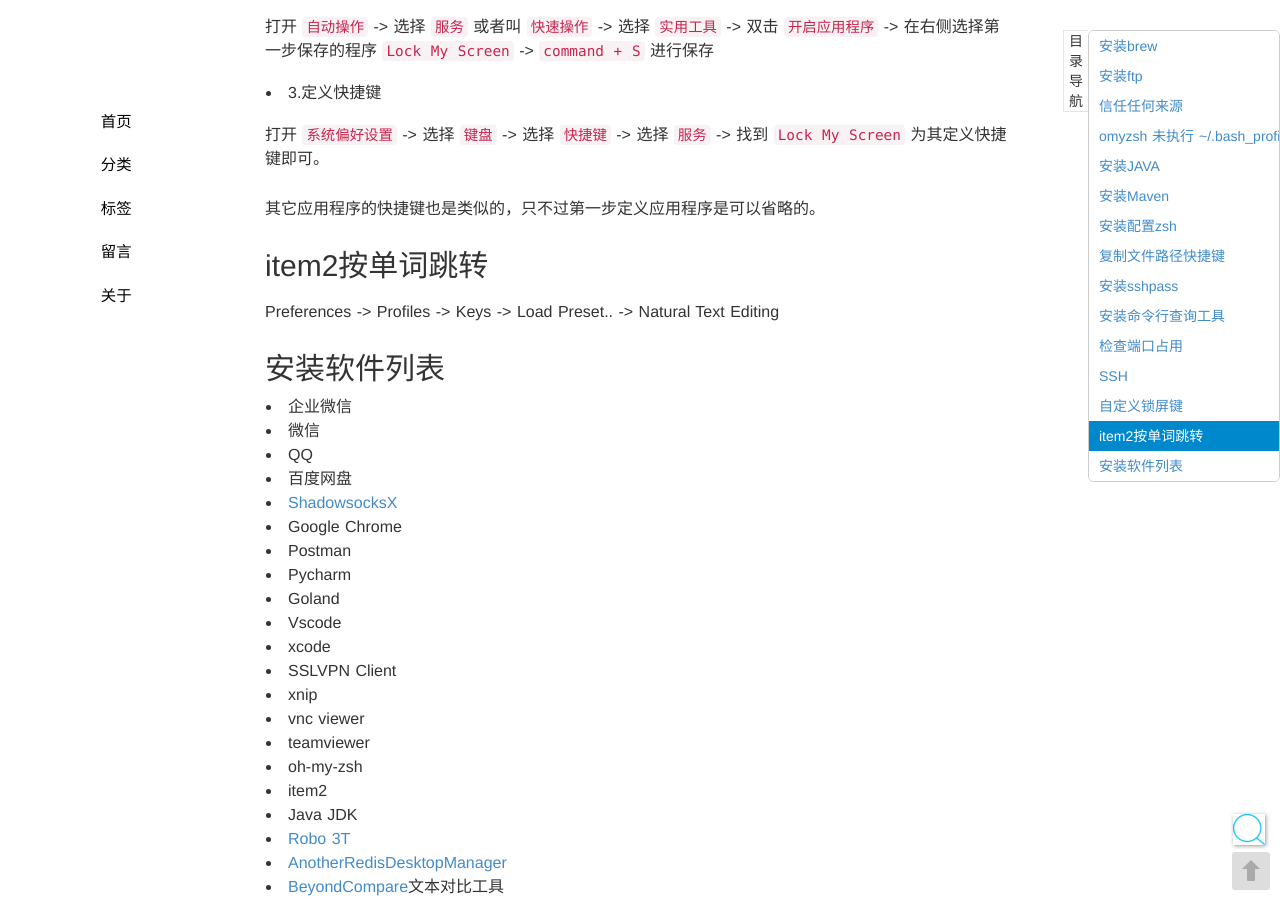
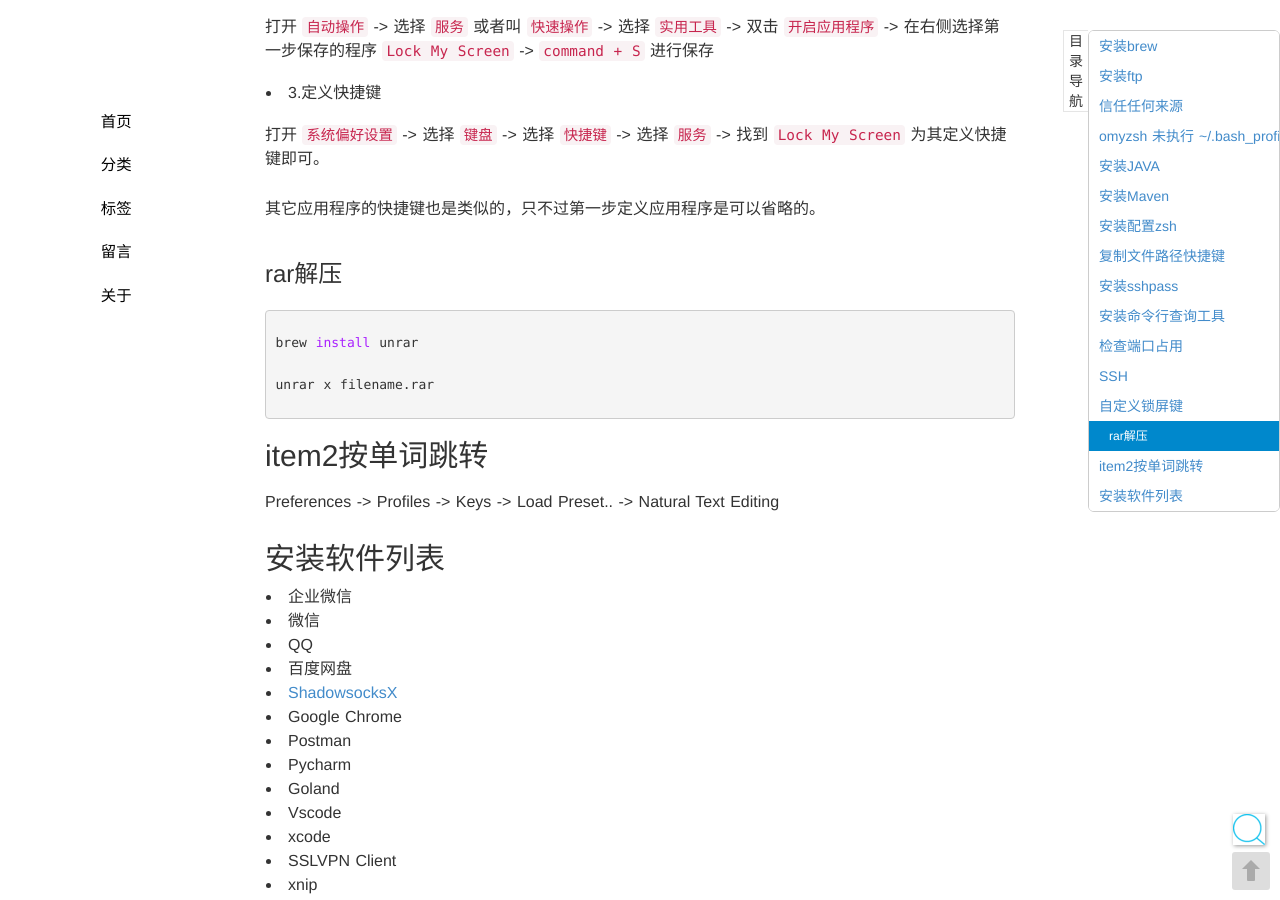
Before and after one commit to seekplum/seekplum.github.io, a Jekyll site: the page built from _posts/2018-04-27-mac-operation.md, in a window 1280 px wide and 900 px high, scrolled down 4777 px. Built offline with Jekyll 4.4.1, drawn with Linux system fonts in a browser that asks for light colours; comment, search, counter and statistics services are not loaded.

Commit message:
ADD: mac rar解压

````diff
--- a/_posts/2018-04-27-mac-operation.md
+++ b/_posts/2018-04-27-mac-operation.md
@@ -214,6 +214,14 @@
 
 其它应用程序的快捷键也是类似的，只不过第一步定义应用程序是可以省略的。
 
+### rar解压
+
+```bash
+brew install unrar
+
+unrar x filename.rar
+```
+
 ## item2按单词跳转
 
 Preferences -> Profiles -> Keys -> Load Preset.. -> Natural Text Editing
````
